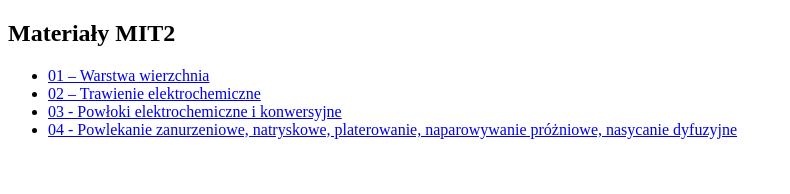
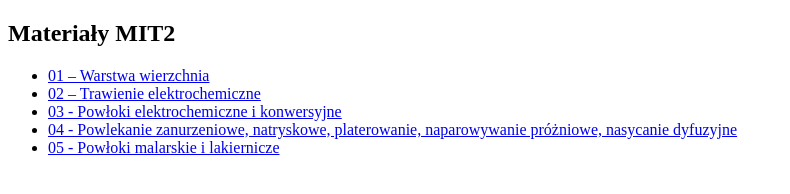
Before and after one commit to marcin-sloma/marcin-sloma.github.io, a plain HTML site: page MIT2/index.html in a window 1280 px wide. Shown: the whole page, without its empty margins (0-790 px from the left). Drawn offline with Linux system fonts and the light colour scheme.

Commit message:
Update index.html

```diff
--- a/MIT2/index.html
+++ b/MIT2/index.html
@@ -11,6 +11,7 @@
     <li><a href="02_trawienie_elektrochemiczne.html">02 – Trawienie elektrochemiczne</a></li>
     <li><a href="03_elektrochemiczne_konwersyjne.html">03 - Powłoki elektrochemiczne i konwersyjne</a></li>
     <li><a href="04_powloki_reszta.html">04 - Powlekanie zanurzeniowe, natryskowe, platerowanie, naparowywanie próżniowe, nasycanie dyfuzyjne</a></li>
+    <li><a href="05_malarskie.html">05 - Powłoki malarskie i lakiernicze</a></li>
   </ul>
 </body>
 </html>
```
